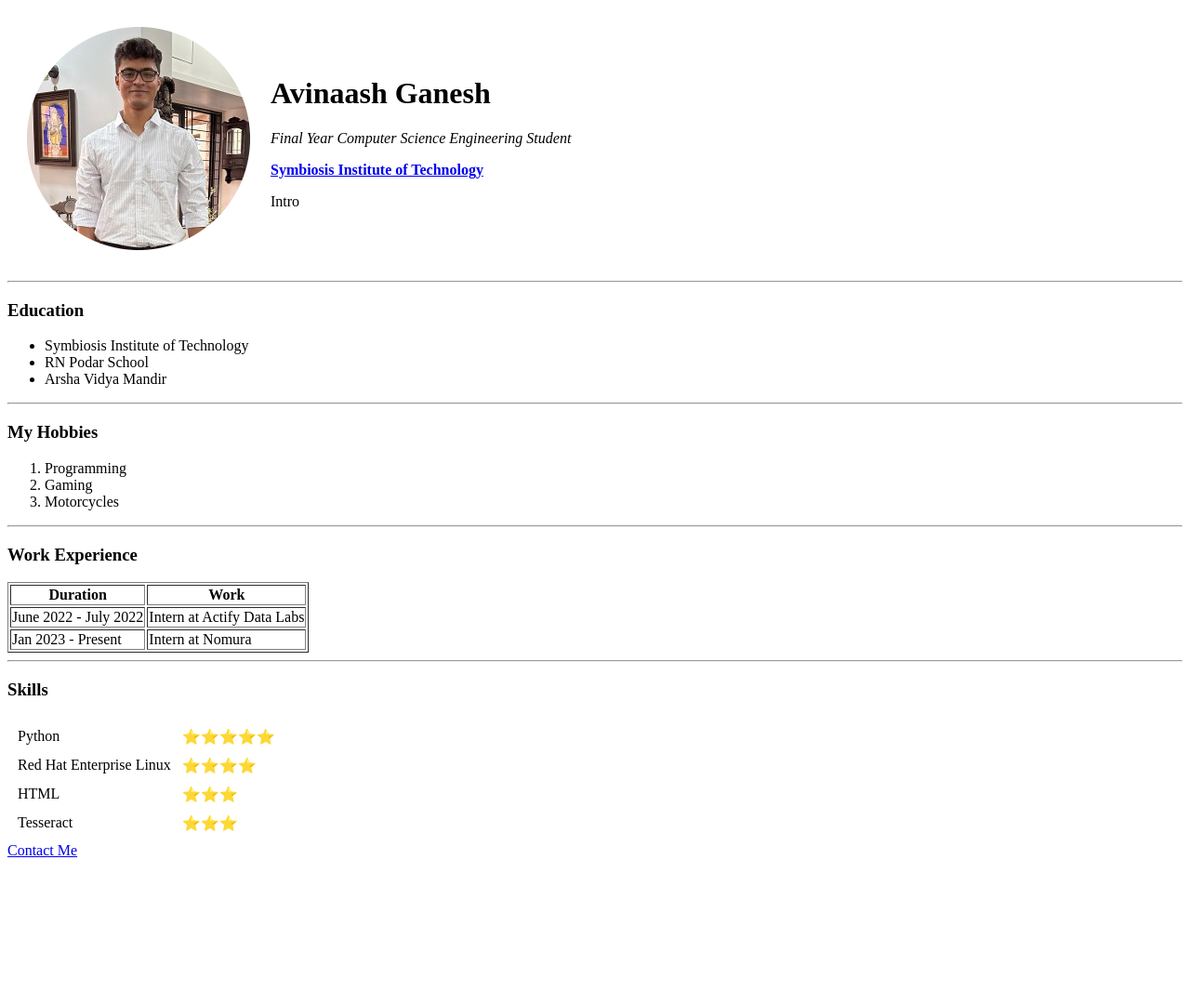
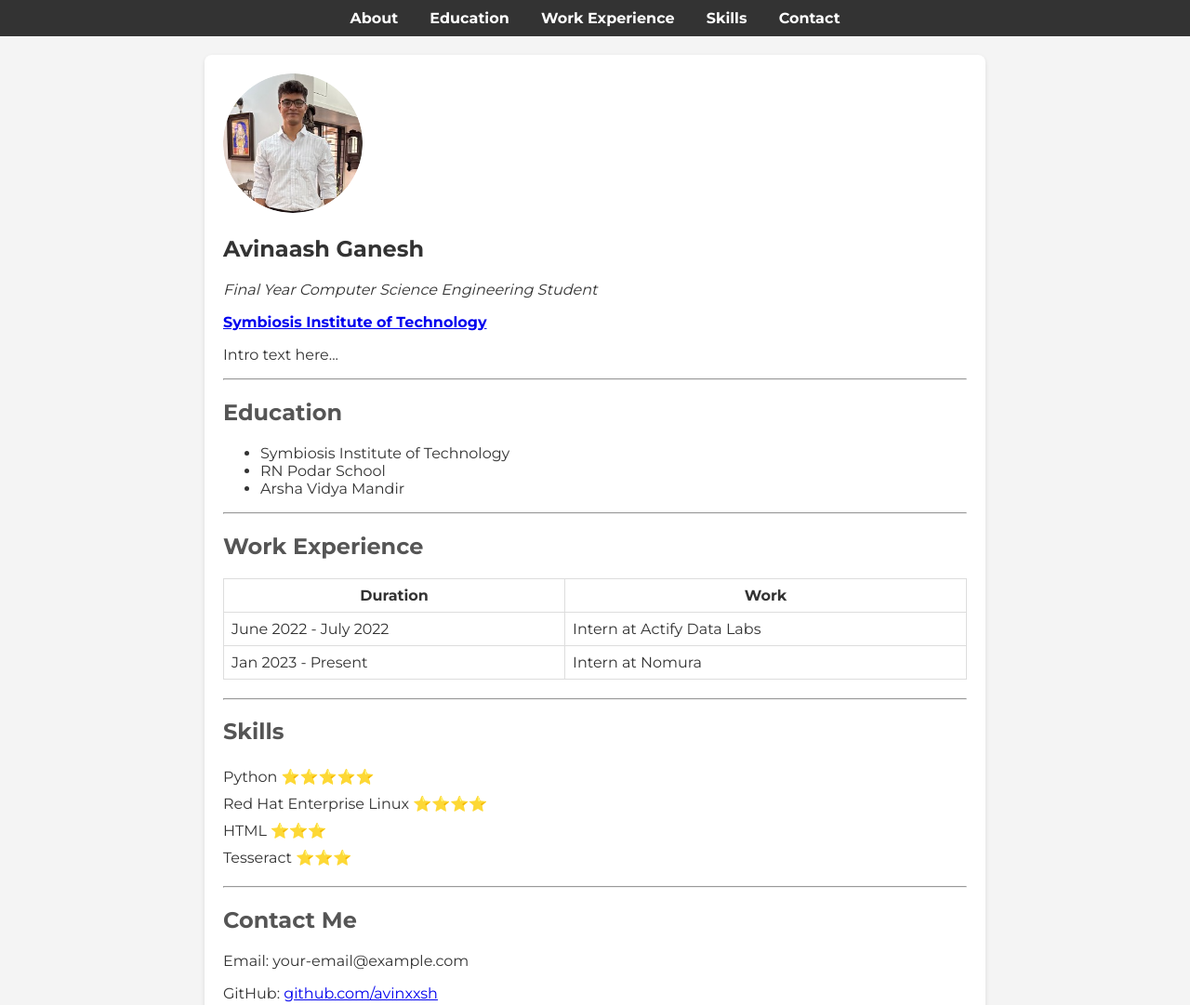
Before and after one commit to avinxxsh/cv, a plain HTML site: page index.html in a window 1280 px wide. Shown: the top 1081 px of the page at 93% size. Before the commit the page ends 932 px from the top, so only its background shows below. Drawn offline with Linux system fonts and the light colour scheme.

Commit message:
update style

```diff
--- a/index.html
+++ b/index.html
@@ -1,37 +1,43 @@
 <!DOCTYPE html>
-<html>
+<html lang="en">
 <head>
     <meta charset="UTF-8">
-        <title>Avinaash's Personal Website</title>
+    <meta name="viewport" content="width=device-width, initial-scale=1.0">
+    <title>Avinaash Ganesh | Portfolio</title>
+    <link href="https://fonts.googleapis.com/css2?family=Montserrat:wght@400;700&display=swap" rel="stylesheet">
+    <link rel="stylesheet" href="style.css">
 </head>
-
 <body>
-        <table cellspacing="20">
-            <tr>
-                <td><img src="images\1673363280150-modified.png" alt="profile picture"></td>
-                <td><h1>Avinaash Ganesh</h1>
+    <header>
+        <nav>
+            <a href="#about">About</a>
+            <a href="#education">Education</a>
+            <a href="#experience">Work Experience</a>
+            <a href="#skills">Skills</a>
+            <a href="#contact">Contact</a>
+        </nav>
+    </header>
+    <main>
+        <section id="about">
+            <img src="images/1673363280150-modified.png" alt="Avinaash" class="profile-pic">
+            <h1>Avinaash Ganesh</h1>
             <p><em>Final Year Computer Science Engineering Student</em></p>
-                    <p><strong><a href="https://www.sitpune.edu.in/" target="_blank" rel="noopener noreferrer">Symbiosis Institute of Technology</a></strong></p>
-                    <p>Intro</p></td>
-            </tr>
-        </table>
+            <p><strong><a href="https://www.sitpune.edu.in/" target="_blank">Symbiosis Institute of Technology</a></strong></p>
+            <p>Intro text here...</p>
+        </section>
         <hr>
-        <h3>Education</h3>
+        <section id="education">
+            <h2>Education</h2>
             <ul>
                 <li>Symbiosis Institute of Technology</li>
                 <li>RN Podar School</li>
                 <li>Arsha Vidya Mandir</li>
             </ul>
+        </section>
         <hr>
-        <h3>My Hobbies</h3>
-        <ol>
-            <li>Programming</li>
-            <li>Gaming</li>
-            <li>Motorcycles</li>
-        </ol>
-        <hr>
-        <h3>Work Experience</h3>
-        <table border="1">
+        <section id="experience">
+            <h2>Work Experience</h2>
+            <table>
                 <thead>
                     <tr>
                         <th>Duration</th>
@@ -49,28 +55,23 @@
                     </tr>
                 </tbody>
             </table>
+        </section>
         <hr>
-        <h3>Skills</h3>
-        <table cellspacing="10">
-            <tbody>
-                <tr>
-                    <td>Python</td>
-                    <td>⭐⭐⭐⭐⭐</td>
-                </tr>
-                <tr>
-                    <td>Red Hat Enterprise Linux </td>
-                    <td>⭐⭐⭐⭐</td>
-                </tr>
-                <tr>
-                    <td>HTML</td>
-                    <td>⭐⭐⭐</td>
-                </tr>
-                <tr>
-                    <td>Tesseract</td>
-                    <td>⭐⭐⭐</td>
-                </tr>
-            </tbody>
-        </table>
-        <a href="contact.html">Contact Me</a>
+        <section id="skills">
+            <h2>Skills</h2>
+            <ul class="skills-list">
+                <li>Python ⭐⭐⭐⭐⭐</li>
+                <li>Red Hat Enterprise Linux ⭐⭐⭐⭐</li>
+                <li>HTML ⭐⭐⭐</li>
+                <li>Tesseract ⭐⭐⭐</li>
+            </ul>
+        </section>
+        <hr>
+        <section id="contact">
+            <h2>Contact Me</h2>
+            <p>Email: your-email@example.com</p>
+            <p>GitHub: <a href="https://github.com/avinxxsh" target="_blank">github.com/avinxxsh</a></p>
+        </section>
+    </main>
 </body>
 </html>
--- /dev/null
+++ b/style.css
@@ -0,0 +1,60 @@
+
+body {
+    font-family: 'Montserrat', sans-serif;
+    background-color: #f4f4f4;
+    color: #333;
+    margin: 0;
+    padding: 0;
+}
+
+header {
+    background: #333;
+    color: white;
+    padding: 10px 0;
+    text-align: center;
+}
+
+nav a {
+    margin: 0 15px;
+    color: white;
+    text-decoration: none;
+    font-weight: bold;
+}
+
+.profile-pic {
+    width: 150px;
+    border-radius: 50%;
+}
+
+main {
+    max-width: 800px;
+    margin: 20px auto;
+    background: white;
+    padding: 20px;
+    border-radius: 8px;
+    box-shadow: 0 2px 5px rgba(0, 0, 0, 0.1);
+}
+
+h2 {
+    color: #555;
+}
+
+table {
+    width: 100%;
+    border-collapse: collapse;
+    margin: 20px 0;
+}
+
+table, th, td {
+    border: 1px solid #ddd;
+    padding: 8px;
+}
+
+.skills-list {
+    list-style: none;
+    padding: 0;
+}
+
+.skills-list li {
+    padding: 5px 0;
+}
```
Lines whose indentation alone changed are shown as unchanged.
